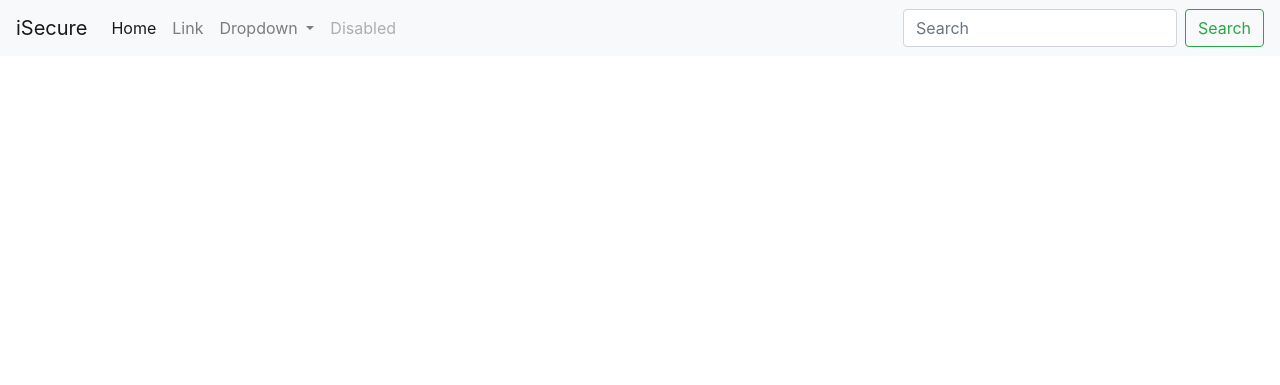
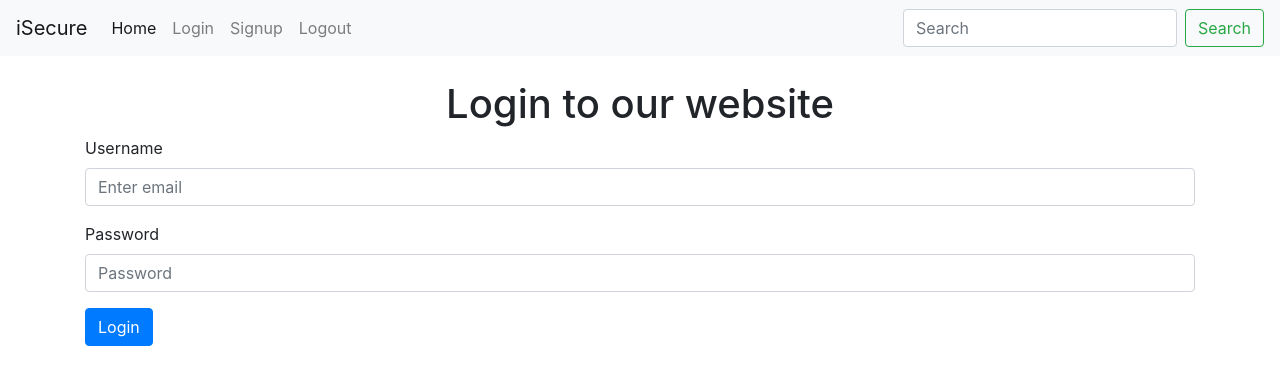
Before and after one commit to DeveloprrSourabh/login-authentication, a PHP site: page /login.php in a window 1280 px wide. Shown: the top 385 px of the page. Run offline with PHP 8.4, Linux system fonts and the light colour scheme.

Commit message:
create signup and signin backend

```diff
--- a/login.php
+++ b/login.php
@@ -1,24 +1,101 @@
+<?php
+$login = false;
+$showError = false;
+if ($_SERVER['REQUEST_METHOD'] == 'POST') {
+
+
+  include 'partials/_dbconnect.php';
+  $username = $_POST['username'];
+  $password = $_POST['password'];
+
+$sql = "SELECT * from users where `username` = '$username' AND password='$password'";
+  $result = mysqli_query($conn, $sql);
+  $num = mysqli_num_rows($result);
+
+  if ($num == 1) {
+    $login   = true;
+    session_start();
+    $_SESSION['loggedin'] = true;
+    $_SESSION['username'] = $username;
+    header("location: welcome.php");
+
+  } else {
+    $showError = "Invaild credentials";
+  }
+
+
+}
+
+?>
+
 <!doctype html>
 <html lang="en">
+
 <head>
   <!-- Required meta tags -->
   <meta charset="utf-8">
   <meta name="viewport" content="width=device-width, initial-scale=1, shrink-to-fit=no">
 
   <!-- Bootstrap CSS -->
-    <link rel="stylesheet" href="https://cdn.jsdelivr.net/npm/bootstrap@4.3.1/dist/css/bootstrap.min.css" integrity="sha384-ggOyR0iXCbMQv3Xipma34MD+dH/1fQ784/j6cY/iJTQUOhcWr7x9JvoRxT2MZw1T" crossorigin="anonymous">
+  <link rel="stylesheet" href="https://cdn.jsdelivr.net/npm/bootstrap@4.3.1/dist/css/bootstrap.min.css"
+    integrity="sha384-ggOyR0iXCbMQv3Xipma34MD+dH/1fQ784/j6cY/iJTQUOhcWr7x9JvoRxT2MZw1T" crossorigin="anonymous">
 
-    <title>Hello, world!</title>
+  <title>Login</title>
 </head>
+
 <body>
   <?php
   require 'partials/_nav.php';
   ?>
+  <?php
+  if ($login) {
+    echo '   <div class="alert alert-success alert-dismissible fade show" role="alert">
+<strong>Success!</strong> You are logged in successfully!
+<button type="button" class="close" data-dismiss="alert" aria-label="Close">
+  <span aria-hidden="true">&times;</span>
+</button>
+</div>';
+  }
+  if ($showError) {
+    echo '   <div class="alert alert-danger alert-dismissible fade show" role="alert">
+  <strong>Failed!</strong>' . $showError . '
+  <button type="button" class="close" data-dismiss="alert" aria-label="Close">
+    <span aria-hidden="true">&times;</span>
+  </button>
+  </div>';
+  }
+  ?>
+
+  <div class="container my-4">
+    <h1 class="text-center">Login to our website</h1>
+    <form action="/loginsystem/login.php" method="post">
+      <div class="form-group">
+        <label for="username">Username</label>
+        <input type="text" class="form-control" id="username" name="username" aria-describedby="emailHelp"
+          placeholder="Enter email">
+      </div>
+      <div class="form-group">
+        <label for="password">Password</label>
+        <input type="password" class="form-control" id="password" name="password" placeholder="Password">
+
+      </div>
+
+
+      <button type="submit" class="btn btn-primary">Login</button>
+    </form>
+  </div>
 
   <!-- Optional JavaScript -->
   <!-- jQuery first, then Popper.js, then Bootstrap JS -->
-    <script src="https://code.jquery.com/jquery-3.3.1.slim.min.js" integrity="sha384-q8i/X+965DzO0rT7abK41JStQIAqVgRVzpbzo5smXKp4YfRvH+8abtTE1Pi6jizo" crossorigin="anonymous"></script>
-    <script src="https://cdn.jsdelivr.net/npm/popper.js@1.14.7/dist/umd/popper.min.js" integrity="sha384-UO2eT0CpHqdSJQ6hJty5KVphtPhzWj9WO1clHTMGa3JDZwrnQq4sF86dIHNDz0W1" crossorigin="anonymous"></script>
-    <script src="https://cdn.jsdelivr.net/npm/bootstrap@4.3.1/dist/js/bootstrap.min.js" integrity="sha384-JjSmVgyd0p3pXB1rRibZUAYoIIy6OrQ6VrjIEaFf/nJGzIxFDsf4x0xIM+B07jRM" crossorigin="anonymous"></script>
+  <script src="https://code.jquery.com/jquery-3.3.1.slim.min.js"
+    integrity="sha384-q8i/X+965DzO0rT7abK41JStQIAqVgRVzpbzo5smXKp4YfRvH+8abtTE1Pi6jizo"
+    crossorigin="anonymous"></script>
+  <script src="https://cdn.jsdelivr.net/npm/popper.js@1.14.7/dist/umd/popper.min.js"
+    integrity="sha384-UO2eT0CpHqdSJQ6hJty5KVphtPhzWj9WO1clHTMGa3JDZwrnQq4sF86dIHNDz0W1"
+    crossorigin="anonymous"></script>
+  <script src="https://cdn.jsdelivr.net/npm/bootstrap@4.3.1/dist/js/bootstrap.min.js"
+    integrity="sha384-JjSmVgyd0p3pXB1rRibZUAYoIIy6OrQ6VrjIEaFf/nJGzIxFDsf4x0xIM+B07jRM"
+    crossorigin="anonymous"></script>
 </body>
+
 </html>
--- a/partials/_nav.php
+++ b/partials/_nav.php
@@ -1,30 +1,23 @@
 <nav class="navbar navbar-expand-lg navbar-light bg-light">
-  <a class="navbar-brand" href="loginsystem">iSecure</a>
-  <button class="navbar-toggler" type="button" data-toggle="collapse" data-target="#navbarSupportedContent" aria-controls="navbarSupportedContent" aria-expanded="false" aria-label="Toggle navigation">
+    <a class="navbar-brand" href="/loginsystem">iSecure</a>
+    <button class="navbar-toggler" type="button" data-toggle="collapse" data-target="#navbarSupportedContent"
+        aria-controls="navbarSupportedContent" aria-expanded="false" aria-label="Toggle navigation">
         <span class="navbar-toggler-icon"></span>
     </button>
 
     <div class="collapse navbar-collapse" id="navbarSupportedContent">
         <ul class="navbar-nav mr-auto">
             <li class="nav-item active">
-        <a class="nav-link" href="/loginsystem">Home <span class="sr-only">(current)</span></a>
+                <a class="nav-link" href="/loginsystem/welcome.php">Home <span class="sr-only">(current)</span></a>
             </li>
             <li class="nav-item">
-        <a class="nav-link" href="#">Link</a>
-      </li>
-      <li class="nav-item dropdown">
-        <a class="nav-link dropdown-toggle" href="#" id="navbarDropdown" role="button" data-toggle="dropdown" aria-haspopup="true" aria-expanded="false">
-          Dropdown
-        </a>
-        <div class="dropdown-menu" aria-labelledby="navbarDropdown">
-          <a class="dropdown-item" href="#">Action</a>
-          <a class="dropdown-item" href="#">Another action</a>
-          <div class="dropdown-divider"></div>
-          <a class="dropdown-item" href="#">Something else here</a>
-        </div>
+                <a class="nav-link" href="/loginsystem/login.php">Login</a>
             </li>
             <li class="nav-item">
-        <a class="nav-link disabled" href="#" tabindex="-1" aria-disabled="true">Disabled</a>
+                <a class="nav-link" href="/loginsystem/signup.php">Signup</a>
+            </li>
+            <li class="nav-item">
+                <a class="nav-link" href="/loginsystem/logout.php">Logout</a>
             </li>
         </ul>
         <form class="form-inline my-2 my-lg-0">
```
Also changed, not shown: partials/_dbconnect.php (added, +13 -0 lines), signup.php (+101 -0 lines), welcome.php (+32 -0 lines). Lines whose indentation alone changed are shown as unchanged.
